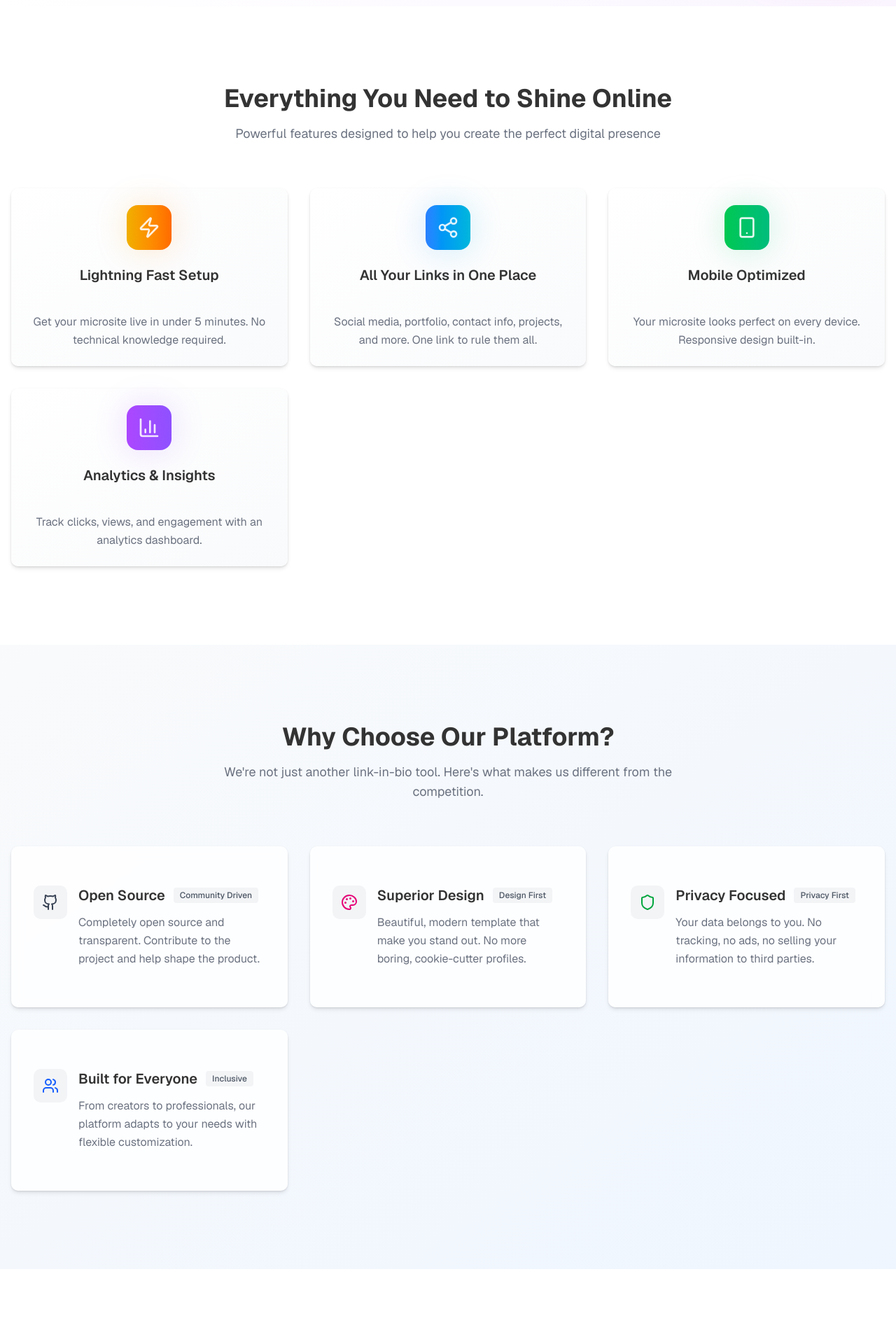
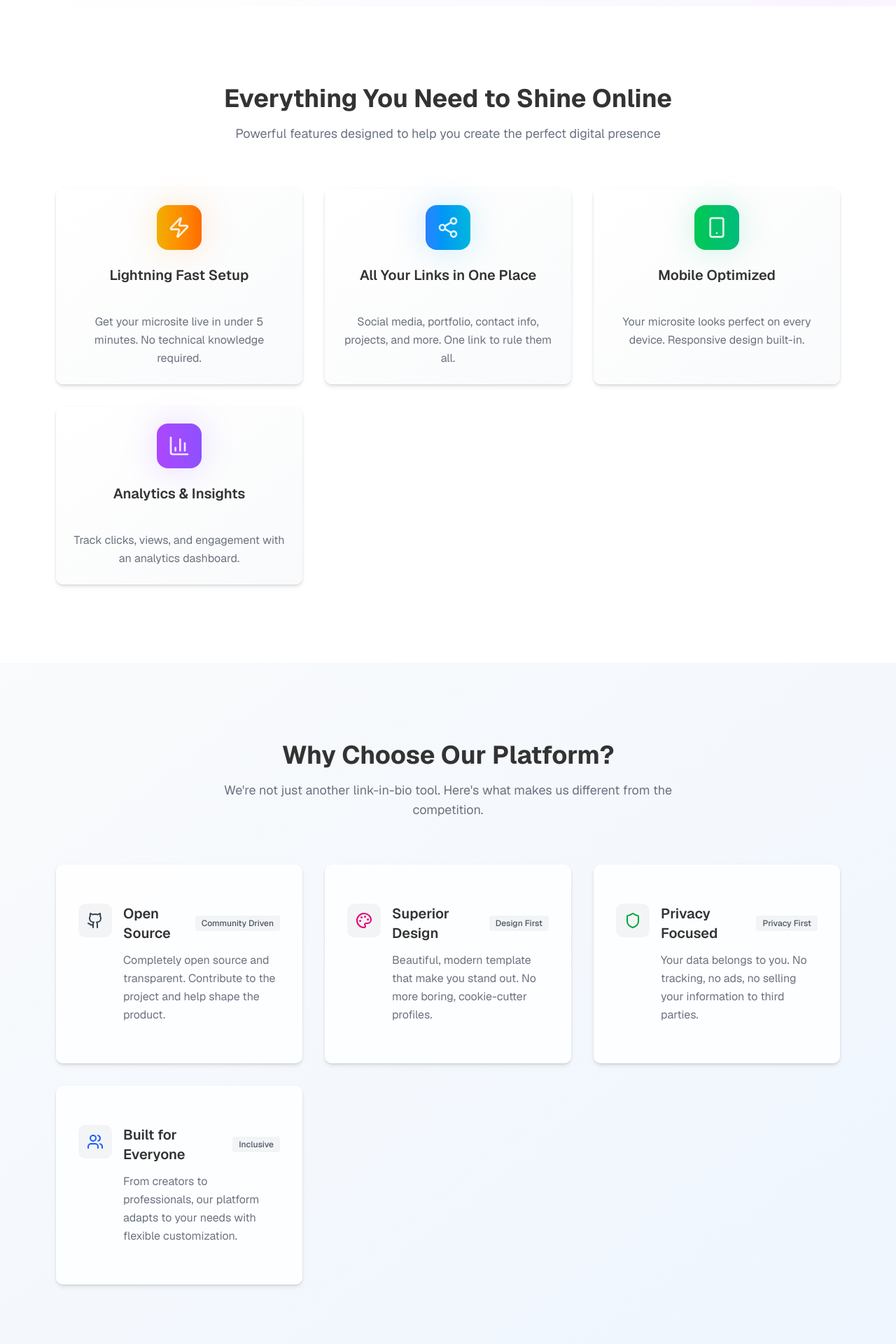
Before and after one commit to ahmadgirach/micro-site, a Next.js app: page / in a window 1280 px wide. Shown: the part 1480-3400 px from the top of the page at 70% size. Built offline with nearby package versions, Linux system fonts and the light colour scheme.

Commit message:
chore: some space imp

```diff
--- a/src/components/sections/features.tsx
+++ b/src/components/sections/features.tsx
@@ -44,7 +44,7 @@ const features = [
 export function Features() {
   return (
     <section id="features" className="py-28 bg-white dark:bg-gray-900">
-      <div className="container mx-auto px-4">
+      <div className="max-w-[90%] mx-auto px-4">
         <div className="text-center mb-16">
           <motion.h2
             initial={{ opacity: 0, y: 20 }}
--- a/src/components/sections/why-choose-us.tsx
+++ b/src/components/sections/why-choose-us.tsx
@@ -46,7 +46,7 @@ export function WhyChooseUs() {
       id="why-choose-us"
       className="py-28 bg-gradient-to-br from-gray-50 to-blue-50 dark:from-gray-800 dark:to-gray-900"
     >
-      <div className="container mx-auto px-4">
+      <div className="max-w-[90%] mx-auto px-4">
         <div className="text-center mb-16">
           <motion.h2
             initial={{ opacity: 0, y: 20 }}
--- a/src/components/shared/footer-landing.tsx
+++ b/src/components/shared/footer-landing.tsx
@@ -21,7 +21,7 @@ export function FooterLanding() {
   const socialLinks = [
     {
       name: "GitHub",
-      href: "https://github.com/ahmadgirach/micro-site",
+      href: "https://github.com/ahmadgirach/microsite",
       icon: Github,
     },
     { name: "Twitter", href: "https://x.com/MrAhmadGirach", icon: Twitter },
```
